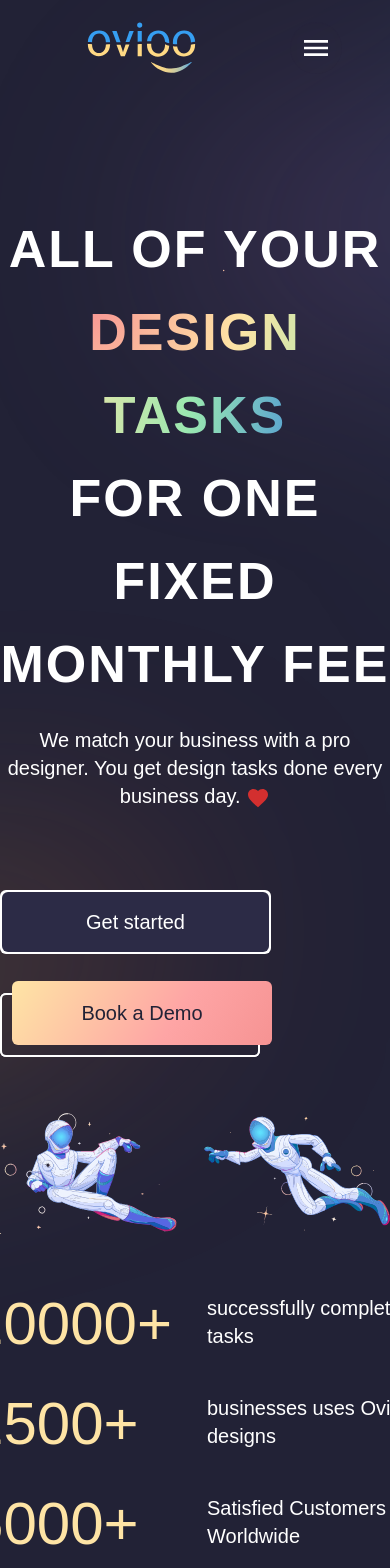
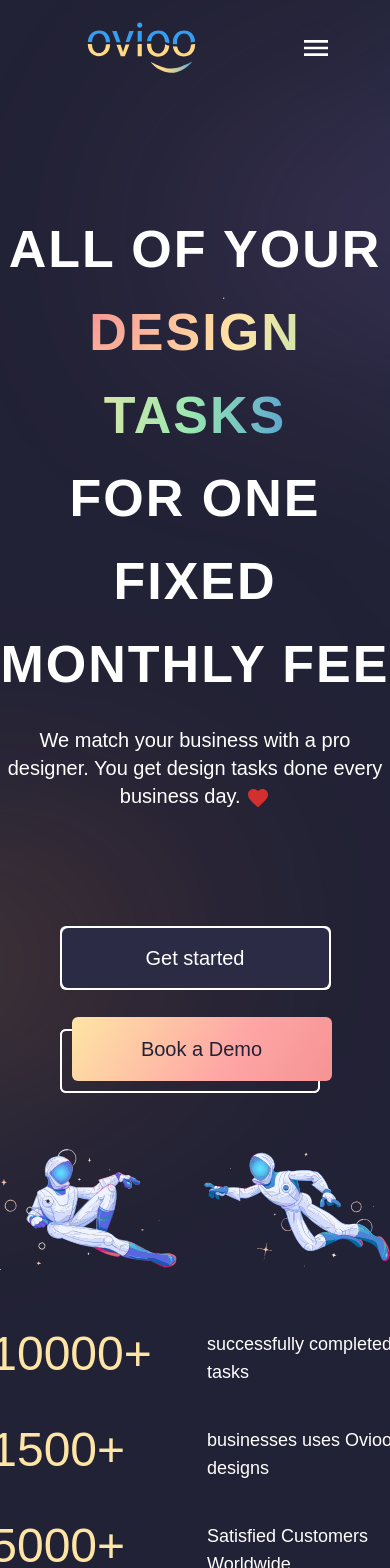
Before and after one commit to MohamedAhmed12/ovioo-saas, a Next.js app in the folder client/: page / in a window 390 px wide. Shown: the top 1568 px of the page. Built offline with nearby package versions, Linux system fonts and the light colour scheme; a web font is replaced by a local one.

Commit message:
fix(fe-home): polish home responsiveness for mobile

```diff
--- a/client/src/components/Home/AdvantageSection.tsx
+++ b/client/src/components/Home/AdvantageSection.tsx
@@ -25,11 +25,11 @@ export const AdvantageSection = () => {
             >
                 <div className="flex flex-col basis-1/2">
                     <Card className="w-full h-full p-0">
-                        <CardContent className="card-content">
-                            <h1 className="text-white text-5xl font-bold mb-5">
+                        <CardContent className="card-content pr-10 pl-10 lg:p-0">
+                            <h1 className="text-white text-3xl lg:text-5xl font-bold mb-5">
                                 Your design work should be simple
                             </h1>
-                            <p className="text-2xl text-white">Say goodbye to...</p>
+                            <p className="text-lg lg:text-2xl text-white">Say goodbye to...</p>
                             <Image
                                 src="/svg/astronuat-sleeping.svg"
                                 loading="lazy"
@@ -40,7 +40,7 @@ export const AdvantageSection = () => {
                         </CardContent>
                     </Card>
                 </div>
-                <Box className="flex flex-col basis-1/2 paper-box justify-end content-start">
+                <Box className="flex flex-col basis-1/2 paper-box justify-center lg:justify-end content-start">
                     {disAdvantages.map((disAdv, index) => (
                         <Paper key={index} elevation={5} className="flex items-center rounded-md">
                             <CloseIcon className="mr-2" color="error" />
--- a/client/src/components/Home/FindDesignerSection.tsx
+++ b/client/src/components/Home/FindDesignerSection.tsx
@@ -5,7 +5,7 @@ import Image from "next/image";
 
 export const FindDesignerSection = () => (
     <div className="container find-designer flex flex-col lg:flex-row mt-10 mb-10 pr-20 pl-20">
-        <h2 className="text-4xl basis-1/2 font-bold">
+        <h2 className="text-2xl lg:text-4xl basis-1/2 font-bold mb-8 lg:m-0">
             Finding a <span className="text-secondary">designer</span> can be quite challenging. Doing it over and over again <br />
             for every new task? <span className="text-red-600">Ugh, no thanks!</span>
             <br />
--- a/client/src/components/Home/IntroContainer.tsx
+++ b/client/src/components/Home/IntroContainer.tsx
@@ -15,7 +15,7 @@ export const IntroContainer = () => (
             We match your business with a pro designer. You get design tasks done every business
             day. <FavoriteIcon color="error" />
         </p>
-        <div className="btns-wrapper mt-20">
+        <div className="btns-wrapper mt-20 ">
             <GetStartedBtns />
         </div>
         <img src="/svg/astronauts.svg" alt="astronauts" className="mt-11" />
--- a/client/src/components/Home/PyramidSection.tsx
+++ b/client/src/components/Home/PyramidSection.tsx
@@ -42,8 +42,8 @@ export const PyramidSection = () => {
 
     return (
         <div className="pyramid-section__stars-bg flex w-full justify-center">
-            <div className="container pyramid-section flex flex-col lg:flex-row mt-10 mb-10 pr-20 pl-20">
-                <div className="text-3xl basis-2/3">
+            <div className="container pyramid-section flex flex-col lg:flex-row mt-10 mb-5 lg:mb-10 pr-20 pl-20">
+                <div className="text-3xl basis-2/3 mb-14 lg:mb-0">
                     <Image src="/svg/smile.jpg" alt="smile" width={610} height={700} />
                 </div>
                 <div className="text-4xl basis-1/3 font-bold">
--- a/client/src/components/Home/StatsSection.tsx
+++ b/client/src/components/Home/StatsSection.tsx
@@ -9,18 +9,18 @@ export const StatsSection = () => (
     >
         <div className="flex flex-col basis-1/3">
             <div className="flex flex-row m-5">
-                <h1 className="basis-1/2 text-6xl mr-6">10000+</h1>
-                <p className="basis-1/2 text-xl text-white w-56">successfully completed tasks</p>
+                <h1 className="basis-1/2 text-5xl lg:text-6xl mr-6">10000+</h1>
+                <p className="basis-1/2 text-lg lg:text-xl text-white w-56">successfully completed tasks</p>
             </div>
             <div className="flex flex-row m-5">
-                <h1 className="basis-1/2 text-6xl mr-6">1500+</h1>
-                <p className="basis-1/2 text-xl text-white w-56">businesses uses Ovioo designs</p>
+                <h1 className="basis-1/2 text-5xl lg:text-6xl mr-6">1500+</h1>
+                <p className="basis-1/2 text-lg lg:text-xl text-white w-56">businesses uses Ovioo designs</p>
             </div>
         </div>
         <div className="flex flex-col basis-2/3">
             <div className="flex flex-row m-5 lg:pl-20">
-                <h1 className="basis-1/2 text-6xl mr-6 lg:mr-0">5000+</h1>
-                <p className="basis-1/2 text-xl text-white w-56">Satisfied Customers Worldwide</p>
+                <h1 className="basis-1/2 text-5xl lg:text-6xl mr-6 lg:mr-0">5000+</h1>
+                <p className="basis-1/2 text-lg lg:text-xl text-white w-56">Satisfied Customers Worldwide</p>
             </div>
         </div>
     </div>
--- a/client/src/styles/components/faq.scss
+++ b/client/src/styles/components/faq.scss
@@ -1,5 +1,5 @@
 .faq {
-    padding-top: 120px;
+    padding-top: 80px;
     padding-bottom: 80px;
     .container {
         flex-direction: column;
@@ -101,6 +101,6 @@
         }
     }
     @media screen and (max-width: 991px) {
-        padding-top: 60px;
+        padding-top: 50px;
     }
 }
--- a/client/src/styles/components/home/carousel.scss
+++ b/client/src/styles/components/home/carousel.scss
@@ -7,15 +7,19 @@
             font-size: 32px;
             font-weight: 500;
             line-height: 50px;
+            @media screen and (max-width: 991px) {
+                font-size: 25px;
+                line-height: 30px;
+            }
         }
     }
     .swiper {
         width: 100rem;
         height: 100%;
         .swiper-slide {
-            width: 360px;
-            height: 280px;
-            background-color: transparent!important;
+            max-width: 360px;
+            max-height: 280px;
+            background-color: transparent !important;
             text-align: center;
             font-size: 18px;
             background: #fff;
@@ -30,6 +34,10 @@
                 height: 100%;
                 object-fit: cover;
             }
+            @media screen and (max-width: 991px) {
+                max-width: 300px;
+                max-height: 245px;
+            }
         }
     }
 }
--- a/client/src/styles/components/home/intro-container.scss
+++ b/client/src/styles/components/home/intro-container.scss
@@ -25,4 +25,10 @@
         font-weight: 200;
         line-height: 28px;
     }
+    .btns-wrapper {
+        @media screen and (max-width: 991px) {
+            display: flex;
+           justify-content: center;
+        }
+    }
 }
--- a/client/src/styles/components/home/pyramid-section.scss
+++ b/client/src/styles/components/home/pyramid-section.scss
@@ -48,6 +48,9 @@
                     border: 2px solid #fee4a5;
                 }
             }
+            @media screen and (max-width: 991px) {
+                display: none;
+            }
         }
     }
 }
```
